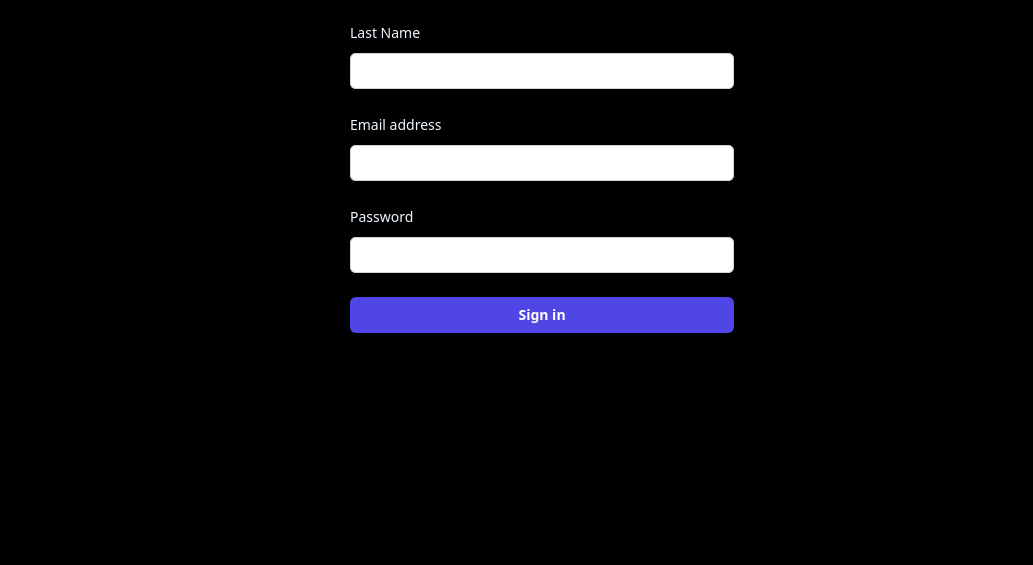
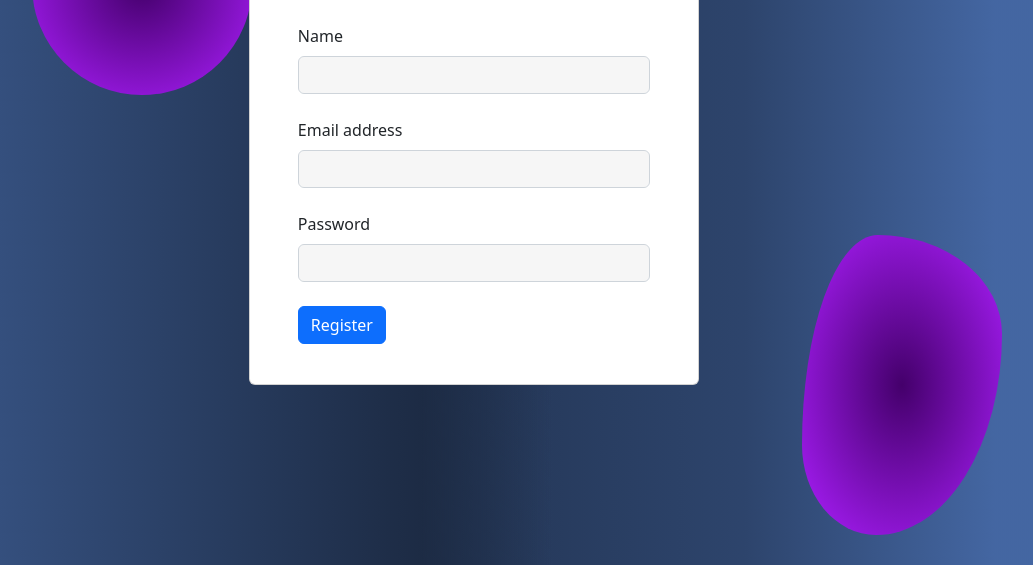
Before and after one commit to arghya1409/Registration-Form, a website: page pages/index.html in a window 1280 px wide. Shown: the part 235-800 px from the top of the page, without its empty margins (98-1131 px from the left). Drawn offline with nearby package versions, Linux system fonts and the light colour scheme.

Commit message:
index.html

```diff
--- a/pages/index.html
+++ b/pages/index.html
@@ -1,113 +1,128 @@
+<!DOCTYPE html>
 <!DOCTYPE html>
 <html lang="en">
   <head>
     <meta charset="UTF-8" />
+    <meta http-equiv="X-UA-Compatible" content="IE=edge" />
     <meta name="viewport" content="width=device-width, initial-scale=1.0" />
-    <title>Registeration Form</title>
-    <script src="https://cdn.tailwindcss.com"></script>
+    <link rel="stylesheet" href="style.css" />
+    <link
+      rel="shortcut icon"
+      href="https://th.bing.com/th/id/OIP.kwE8IapDUTtylieeRnn2YAHaHa?pid=ImgDet&rs=1"
+      type="image/x-icon"
+    />
+    <link
+      rel="stylesheet"
+      href="https://cdn.jsdelivr.net/npm/bootstrap@5.2.3/dist/css/bootstrap.min.css"
+      integrity="sha384-rbsA2VBKQhggwzxH7pPCaAqO46MgnOM80zW1RWuH61DGLwZJEdK2Kadq2F9CUG65"
+      crossorigin="anonymous"
+    />
+    <title>Registration form</title>
   </head>
 
-  <body class="bg-black">
-    <div class="flex min-h-full flex-col justify-center px-6 py-12 lg:px-8">
-      <div class="sm:mx-auto sm:w-full sm:max-w-sm">
-        <h2
-          class="mt-10 text-center text-2xl font-bold leading-9 tracking-tight text-gray-900"
-          style="color: aliceblue;"
-        >
-          Sign up here!
-        </h2>
+  <body class="background-radial-gradient">
+    <style>
+      .background-radial-gradient {
+        background-color: hsl(219, 43%, 17%);
+        background-image: radial-gradient(
+            650px circle at 0% 0%,
+            hsl(218, 41%, 35%) 15%,
+            hsl(218, 41%, 30%) 35%,
+            hsl(218, 41%, 20%) 75%,
+            hsl(218, 41%, 19%) 80%,
+            transparent 100%
+          ),
+          radial-gradient(
+            1250px circle at 100% 100%,
+            hsl(218, 41%, 45%) 15%,
+            hsl(218, 41%, 30%) 35%,
+            hsl(218, 41%, 20%) 75%,
+            hsl(218, 41%, 19%) 80%,
+            transparent 100%
+          );
+      }
+
+      #radius-shape-1 {
+        height: 220px;
+        width: 220px;
+        top: 110px;
+        left: 130px;
+        background: radial-gradient(#44006b, #ad1fff);
+        overflow: hidden;
+      }
+
+      #radius-shape-2 {
+        border-radius: 38% 62% 63% 37% / 70% 33% 67% 30%;
+        bottom: 30px;
+        right: 180px;
+        width: 200px;
+        height: 300px;
+        background: radial-gradient(#44006b, #ad1fff);
+        overflow: hidden;
+      }
+
+      #card {
+        margin-top: 100px;
+        top: 7%;
+        right: 34%;
+        width: 450px;
+        margin: 100px auto;
+        text-align: center;
+        position: absolute;
+        background: hsl(0, 0%, 100%);
+        backdrop-filter: blur(30px);
+      }
+      .form-outline > input{
+        background-color: #ececec77;
+      }
+    </style>
+
+    <section class="text-center">
+      <div
+        id="radius-shape-1"
+        class="position-absolute rounded-circle shadow-5-strong"
+      ></div>
+      <div id="radius-shape-2" class="position-absolute shadow-5-strong"></div>
+      <div class="card mx-9 lg-12 mx-md-5 shadow-5-strong" id="card">
+        <div class="card-body px-md-5 align-left">
+          <h2 class="fw-bold mb-5">Registration Form</h2>
+
+
+
+          <form method="post" action="/register" style="text-align: left">
+            <div class="form-outline mb-4">
+              <label class="form-label" for="form3Example1">Name</label>
+              <input type="text" id="form3Example1" name="name" class="form-control" />
             </div>
 
-      <div class="mt-10 sm:mx-auto sm:w-full sm:max-w-sm">
-        <form class="space-y-6" action="/register" method="post">
-          <!-- first name -->
-          <div>
-            <label
-              for="fname"
-              class="block text-sm font-medium leading-6 text-gray-900"
-              style="color: aliceblue;"
-              >First Name</label
+            <div class="form-outline mb-4">
+              <label class="form-label" for="form3Example3"
+                >Email address</label
               >
-            <div class="mt-2">
-              <input
-                id="fname"
-                name="fname"
-                type="text"
-                required
-                class="block w-full rounded-md border-0 py-1.5 text-gray-900 shadow-sm ring-1 ring-inset ring-gray-300 placeholder:text-gray-400 focus:ring-2 focus:ring-inset focus:ring-indigo-600 sm:text-sm sm:leading-6"
-              />
-            </div>
+              <input type="email" id="form3Example3"  name="email" class="form-control" />
             </div>
 
-          <div>
-            <label
-              for="lname"
-              class="block text-sm font-medium leading-6 text-gray-900"
-              style="color: aliceblue;"
-              >Last Name</label
-            >
-            <div class="mt-2">
-              <input
-                id="lname"
-                name="lname"
-                type="text"
-                required
-                class="block w-full rounded-md border-0 py-1.5 text-gray-900 shadow-sm ring-1 ring-inset ring-gray-300 placeholder:text-gray-400 focus:ring-2 focus:ring-inset focus:ring-indigo-600 sm:text-sm sm:leading-6"
-              />
-            </div>
+            <div class="form-outline mb-4">
+              <label class="form-label" for="form3Example4">Password</label>
+              <input type="password" id="form3Example4"  name="password" class="form-control" />
             </div>
 
-          <div>
-            <label
-              for="email"
-              class="block text-sm font-medium leading-6 text-gray-900"
-              style="color: aliceblue;"
-              >Email address</label
-            >
-            <div class="mt-2">
-              <input
-                id="email"
-                name="email"
-                type="email"
-                required
-                class="block w-full rounded-md border-0 py-1.5 text-gray-900 shadow-sm ring-1 ring-inset ring-gray-300 placeholder:text-gray-400 focus:ring-2 focus:ring-inset focus:ring-indigo-600 sm:text-sm sm:leading-6"
-              />
-            </div>
-          </div>
+            <button type="submit" class="btn btn-primary btn-block mb-4">
+              Register
+            </button>
+          </form>
 
-          <div>
-            <div class="flex items-center justify-between">
-              <label
-                for="password"
-                class="block text-sm font-medium leading-6 text-gray-900"
-                style="color: aliceblue;"
-                >Password</label
-              >
-            </div>
-            <div class="mt-2">
-              <input
-                id="password"
-                name="password"
-                type="password"
-                required
-                class="block w-full rounded-md border-0 py-1.5 text-gray-900 shadow-sm ring-1 ring-inset ring-gray-300 placeholder:text-gray-400 focus:ring-2 focus:ring-inset focus:ring-indigo-600 sm:text-sm sm:leading-6"
-              />
-            </div>
-          </div>
-
-          <div>
-            <button
-              type="submit"
-              class="flex w-full justify-center rounded-md bg-indigo-600 px-3 py-1.5 text-sm font-semibold leading-6 text-white shadow-sm hover:bg-indigo-500 focus-visible:outline focus-visible:outline-2 focus-visible:outline-offset-2 focus-visible:outline-indigo-600"
-            >
-              Sign in
-            </button>
-          </div>
-        </form>
         </div>
       </div>
       <div>
-      Created by Shubhajit Chatterjee || @2024
+        Created by Shubhajit Chatterjee----2024
       </div>
+    </section>
+
+    <script
+      src="https://cdn.jsdelivr.net/npm/bootstrap@5.2.3/dist/js/bootstrap.min.js"
+      integrity="sha384-cuYeSxntonz0PPNlHhBs68uyIAVpIIOZZ5JqeqvYYIcEL727kskC66kF92t6Xl2V"
+      crossorigin="anonymous"
+    ></script>
   </body>
 </html>
```
Lines whose indentation alone changed are shown as unchanged.
